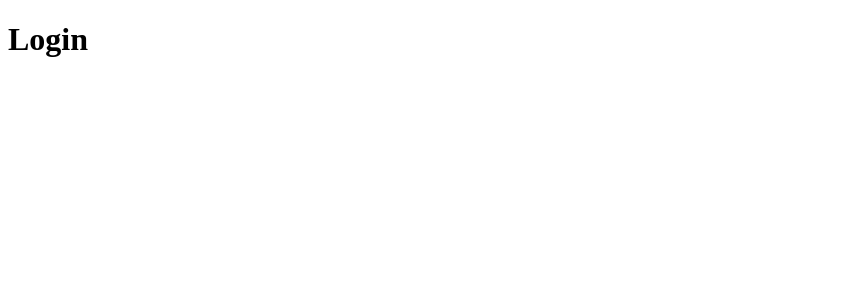
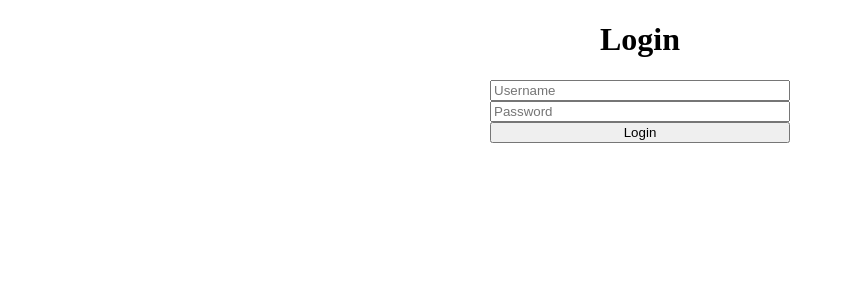
Before and after one commit to ericgrosse/blogger, a Vue app: page /#/login in a window 1280 px wide. Shown: the top 300 px of the page, without its empty margins (0-845 px from the left). Built offline with nearby package versions, Linux system fonts and the light colour scheme.

Commit message:
Implemented login page

```diff
--- a/src/views/Login.vue
+++ b/src/views/Login.vue
@@ -1,11 +1,57 @@
 <template>
   <div class="login">
     <h1>Login</h1>
+    <div class="login-inputs">
+      <input type="text" v-model="username" placeholder="Username">
+      <input type="text" v-model="password" placeholder="Password">
+      <button v-on:click="submit">Login</button>
+    </div>
   </div>
 </template>
 
 <script>
+import axios from 'axios'
+
 export default {
   name: 'Login',
+  data() {
+    return {
+      username: '',
+      password: '',
+    }
+  },
+  methods: {
+    async submit() {
+      const res = await axios.post('http://localhost:3000/user/login', {
+        username: this.username,
+        password: this.password,
+      })
+
+      this.$store.commit('updateUser', {
+        username: res.data.username,
+        userId: res.data.userId,
+        posts: res.data.posts,
+      })
+
+      this.$router.push('/')
+    },
+  }
 }
 </script>
+
+<style lang="scss" scoped>
+
+.login {
+  max-width: 300px;
+  margin: 0 auto;
+
+  h1 {
+    text-align: center;
+  }
+}
+
+.login-inputs {
+  display: flex;
+  flex-direction: column;
+}
+</style>
```
Also changed, not shown: 1 other file (tests, documents, lock files or other folders).
